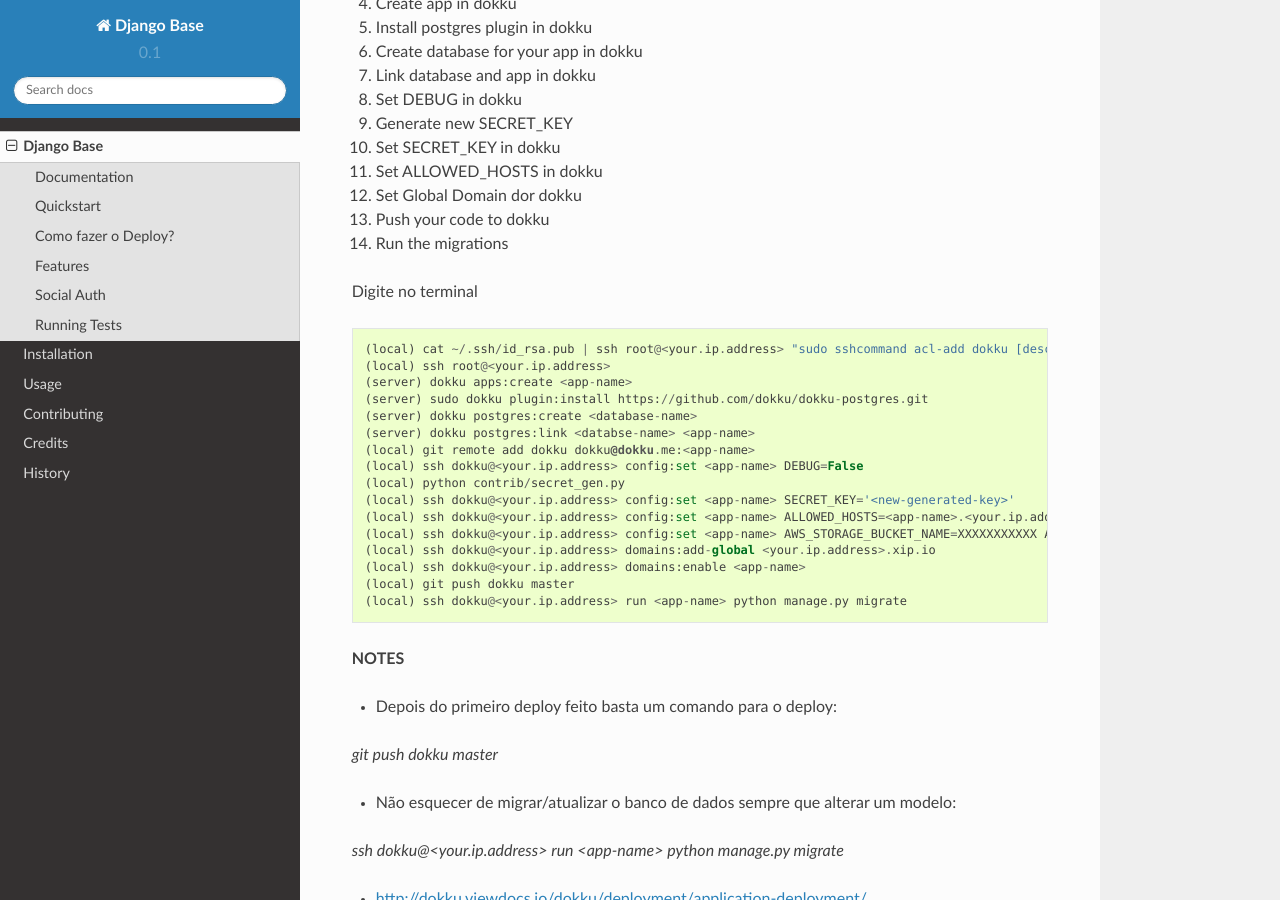
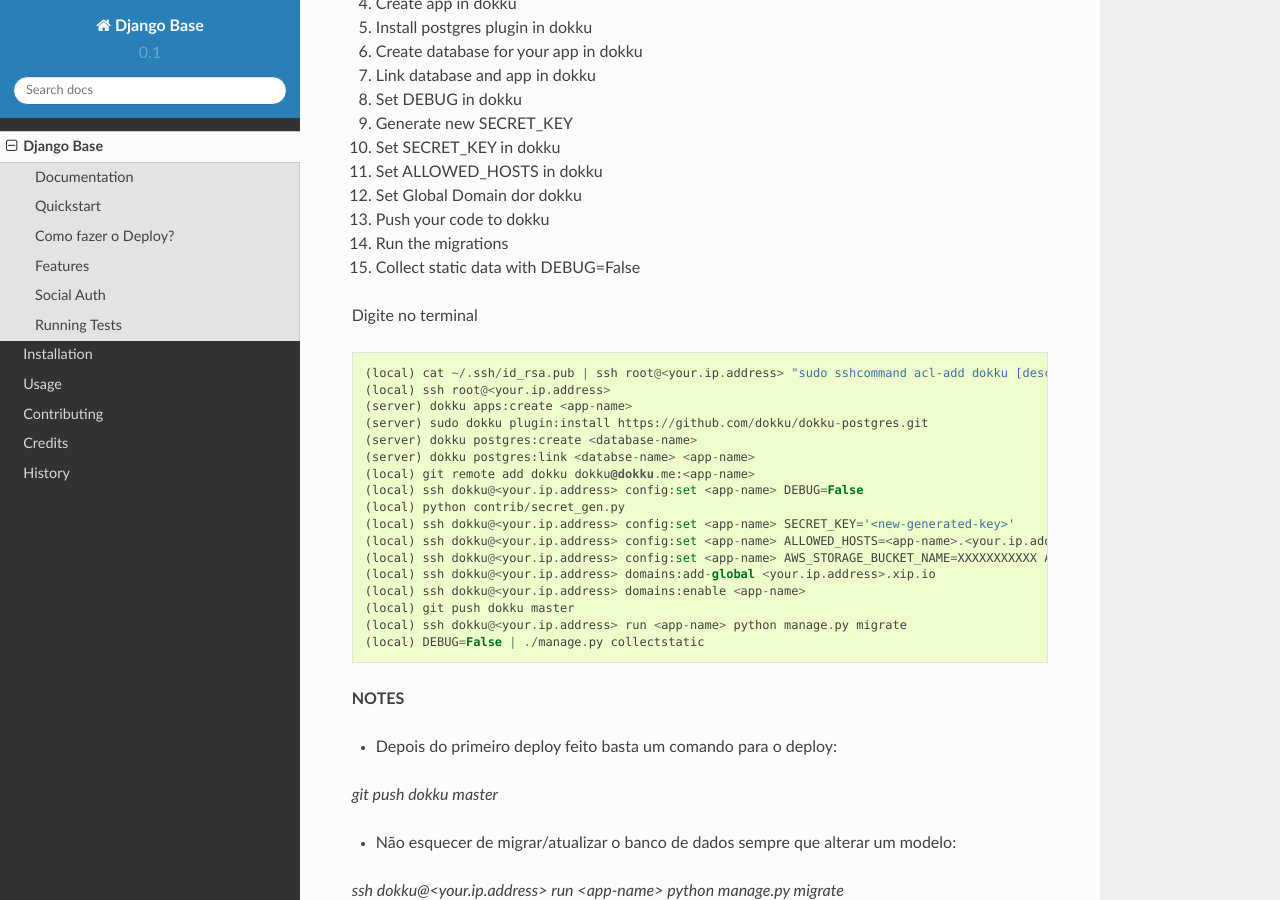
Before and after one commit to tyagow/tetyassistente, a Sphinx documentation site: the page built from docs/readme.rst, in a window 1280 px wide and 900 px high, scrolled down 1030 px. Built offline with Sphinx 7.4.7 and the Read the Docs theme 2.0.0, drawn with Linux system fonts in a browser that asks for light colours.

Commit message:
Update Docs:deploy

```diff
--- a/docs/readme.rst
+++ b/docs/readme.rst
@@ -56,6 +56,7 @@ Como fazer o Deploy?
 12. Set Global Domain dor dokku
 13. Push your code to dokku
 14. Run the migrations
+15. Collect static data with DEBUG=False
 
 Digite no terminal ::
 
@@ -75,6 +76,7 @@ Digite no terminal ::
     (local) ssh dokku@<your.ip.address> domains:enable <app-name>
     (local) git push dokku master
     (local) ssh dokku@<your.ip.address> run <app-name> python manage.py migrate
+    (local) DEBUG=False | ./manage.py collectstatic
 
 
 **NOTES**
```
